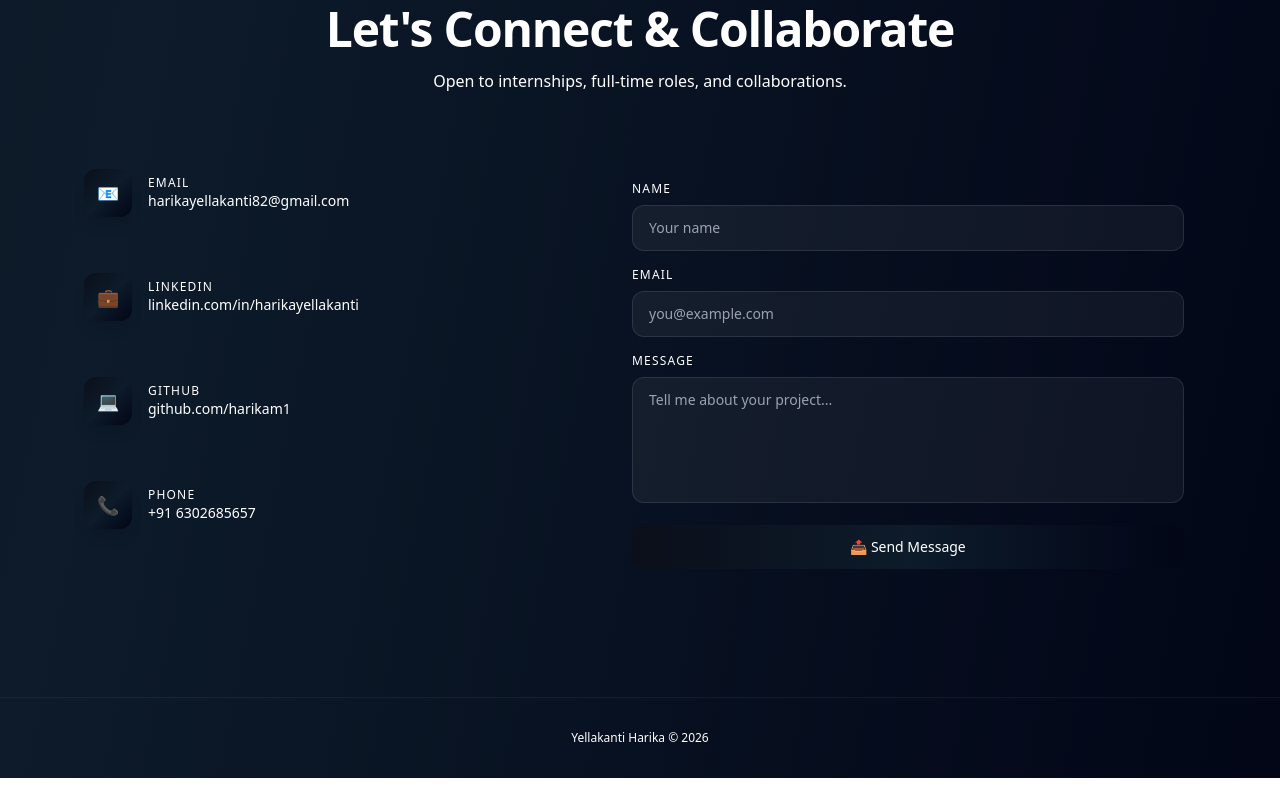
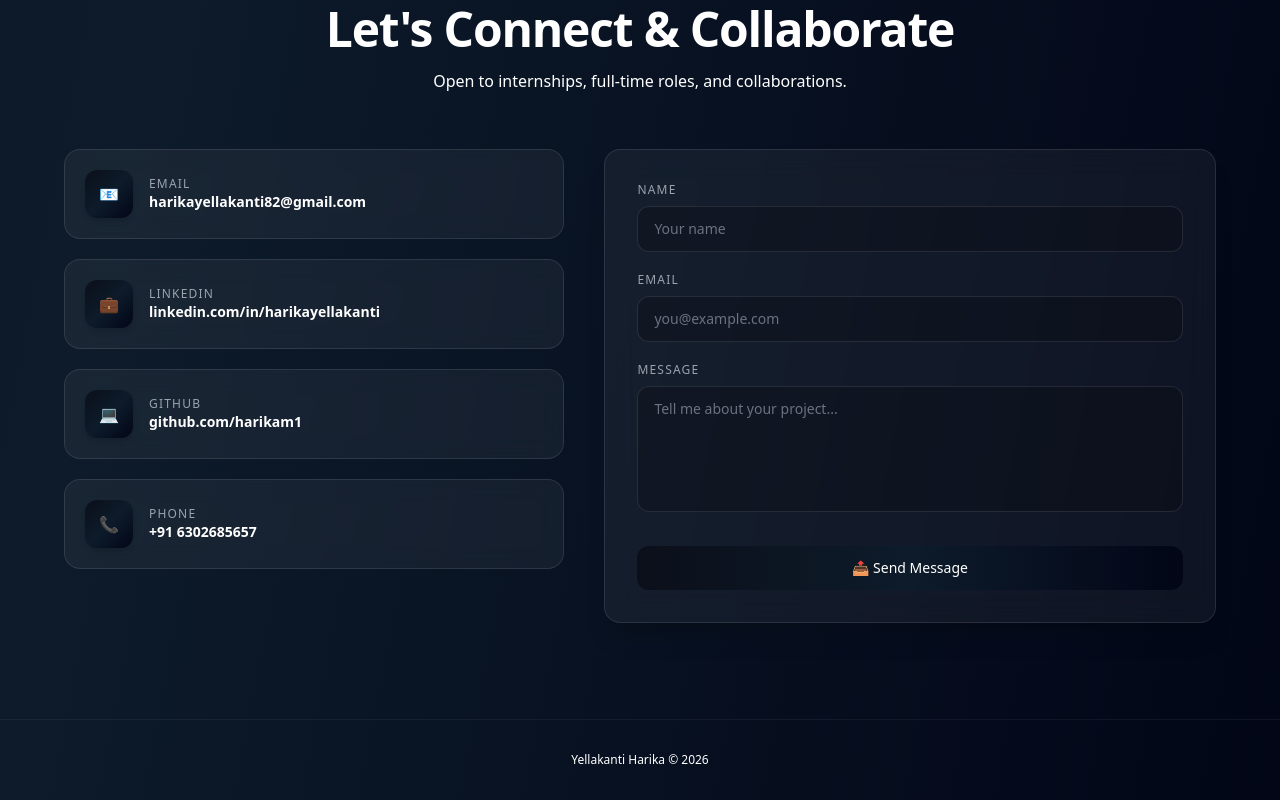
Before and after one commit to harikam1/harikaPortfolio, a React (Vite) app: page / in a window 1280 px wide. Shown: the part 5712-6512 px from the top of the page. Before the commit the page ends 6490 px from the top, so only its background shows below. Built offline with nearby package versions, Linux system fonts and the light colour scheme.

Commit message:
updated contact  project

```diff
--- a/src/components/Contact.jsx
+++ b/src/components/Contact.jsx
@@ -1,4 +1,3 @@
-
 import { motion, AnimatePresence } from "framer-motion";
 import { useState } from "react";
 import SectionHeader from "./SectionHeader";
@@ -11,7 +10,6 @@ export default function Contact() {
   const submit = async (e) => {
     e.preventDefault();
 
-    // validation
     if (!form.name.trim() || !form.email.trim() || !form.message.trim()) {
       setStatus("error");
       setTimeout(() => setStatus("idle"), 3000);
@@ -26,13 +24,10 @@ export default function Contact() {
 
     try {
       setSending(true);
-
-      // simulate API call (replace with backend later)
       await new Promise((r) => setTimeout(r, 900));
-
       setStatus("success");
       setForm({ name: "", email: "", message: "" });
-    } catch (err) {
+    } catch {
       setStatus("error");
     } finally {
       setSending(false);
@@ -76,39 +71,32 @@ export default function Contact() {
           desc="Open to internships, full-time roles, and collaborations."
         />
 
-        <div className="mt-14 grid gap-8 lg:grid-cols-[0.9fr_1.1fr]">
+        <div className="mt-14 grid gap-10 lg:grid-cols-[0.9fr_1.1fr]">
 
           {/* LEFT SIDE */}
           <motion.div
-            initial={{ opacity: 0, x: -30 }}
+            initial={{ opacity: 0, x: -40 }}
             whileInView={{ opacity: 1, x: 0 }}
-            viewport={{ once: true }}
             transition={{ duration: 0.6 }}
-            className="space-y-4"
+            className="space-y-5"
           >
             {contacts.map((c) => (
-              // <a
-              //   key={c.label}
-              //   href={c.href}
-              //   target="_blank"
-              //   rel="noreferrer"
-              //   className="glass group flex items-center gap-4 rounded-2xl p-5 transition-all hover:-translate-y-1 hover:shadow-[0_15px_40px_rgba(180,140,255,0.25)]"
-              // >
               <a
                 key={c.label}
                 href={c.href}
                 target={c.href.startsWith("http") ? "_blank" : "_self"}
                 rel="noreferrer"
-                  className="glass group flex items-center gap-4 rounded-2xl p-5 transition-all hover:-translate-y-1 hover:shadow-[0_15px_40px_rgba(180,140,255,0.25)]"
+                className="group flex items-center gap-4 rounded-2xl border border-white/10 bg-white/5 p-5 backdrop-blur-md transition-all duration-300 hover:-translate-y-1 hover:border-neon-purple hover:shadow-[0_10px_35px_rgba(150,100,255,0.25)]"
               >
-                <div className="flex h-12 w-12 items-center justify-center rounded-xl bg-gradient-to-br from-neon-blue to-neon-purple shadow-lg group-hover:scale-110 transition-transform">
-                  <span className="text-lg">{c.icon}</span>
+                <div className="flex h-12 w-12 items-center justify-center rounded-xl bg-gradient-to-br from-neon-blue to-neon-purple text-white shadow-md transition-transform group-hover:scale-110">
+                  {c.icon}
                 </div>
+
                 <div>
-                  <p className="text-xs uppercase tracking-widest text-muted-foreground">
+                  <p className="text-xs uppercase tracking-widest text-gray-400">
                     {c.label}
                   </p>
-                  <p className="text-sm font-medium text-foreground">
+                  <p className="text-sm font-semibold text-white group-hover:text-neon-blue transition">
                     {c.value}
                   </p>
                 </div>
@@ -118,18 +106,17 @@ export default function Contact() {
 
           {/* FORM */}
           <motion.form
-            initial={{ opacity: 0, x: 30 }}
+            initial={{ opacity: 0, x: 40 }}
             whileInView={{ opacity: 1, x: 0 }}
-            viewport={{ once: true }}
             transition={{ duration: 0.6 }}
             onSubmit={submit}
-            className="glass-strong rounded-2xl p-6 sm:p-8"
+            className="rounded-2xl border border-white/10 bg-white/5 p-8 backdrop-blur-lg shadow-xl"
           >
-            <div className="grid gap-4">
+            <div className="grid gap-5">
 
               {/* NAME */}
               <div>
-                <label className="mb-2 block text-xs uppercase tracking-widest text-muted-foreground">
+                <label className="mb-2 block text-xs uppercase tracking-widest text-gray-400">
                   Name
                 </label>
                 <input
@@ -137,14 +124,14 @@ export default function Contact() {
                   onChange={(e) =>
                     setForm({ ...form, name: e.target.value })
                   }
-                  className="w-full rounded-xl border border-white/10 bg-white/5 px-4 py-3 text-sm outline-none focus:ring-2 focus:ring-neon-purple"
+                  className="w-full rounded-xl border border-white/10 bg-black/20 px-4 py-3 text-sm text-white placeholder-gray-500 outline-none focus:border-neon-purple focus:ring-2 focus:ring-neon-purple/40 transition"
                   placeholder="Your name"
                 />
               </div>
 
               {/* EMAIL */}
               <div>
-                <label className="mb-2 block text-xs uppercase tracking-widest text-muted-foreground">
+                <label className="mb-2 block text-xs uppercase tracking-widest text-gray-400">
                   Email
                 </label>
                 <input
@@ -153,14 +140,14 @@ export default function Contact() {
                   onChange={(e) =>
                     setForm({ ...form, email: e.target.value })
                   }
-                  className="w-full rounded-xl border border-white/10 bg-white/5 px-4 py-3 text-sm outline-none focus:ring-2 focus:ring-neon-purple"
+                  className="w-full rounded-xl border border-white/10 bg-black/20 px-4 py-3 text-sm text-white placeholder-gray-500 outline-none focus:border-neon-purple focus:ring-2 focus:ring-neon-purple/40 transition"
                   placeholder="you@example.com"
                 />
               </div>
 
               {/* MESSAGE */}
               <div>
-                <label className="mb-2 block text-xs uppercase tracking-widest text-muted-foreground">
+                <label className="mb-2 block text-xs uppercase tracking-widest text-gray-400">
                   Message
                 </label>
                 <textarea
@@ -169,7 +156,7 @@ export default function Contact() {
                     setForm({ ...form, message: e.target.value })
                   }
                   rows={5}
-                  className="w-full resize-none rounded-xl border border-white/10 bg-white/5 px-4 py-3 text-sm outline-none focus:ring-2 focus:ring-neon-purple"
+                  className="w-full resize-none rounded-xl border border-white/10 bg-black/20 px-4 py-3 text-sm text-white placeholder-gray-500 outline-none focus:border-neon-purple focus:ring-2 focus:ring-neon-purple/40 transition"
                   placeholder="Tell me about your project..."
                 />
               </div>
@@ -178,7 +165,7 @@ export default function Contact() {
               <button
                 type="submit"
                 disabled={sending}
-                className="rounded-xl bg-gradient-to-r from-neon-blue via-neon-purple to-neon-cyan px-6 py-3 text-sm text-white disabled:opacity-50"
+                className="mt-2 rounded-xl bg-gradient-to-r from-neon-blue via-neon-purple to-neon-cyan px-6 py-3 text-sm font-medium text-white transition-all duration-300 hover:scale-[1.02] hover:shadow-[0_8px_25px_rgba(120,90,255,0.4)] disabled:opacity-50"
               >
                 {sending ? "Sending..." : "📤 Send Message"}
               </button>
@@ -190,10 +177,9 @@ export default function Contact() {
                     initial={{ opacity: 0, y: 10 }}
                     animate={{ opacity: 1, y: 0 }}
                     exit={{ opacity: 0 }}
-                    className="text-sm text-green-400 flex items-center gap-2"
+                    className="flex items-center gap-2 text-sm text-green-400"
                   >
-                    <span>✅</span>
-                    Message sent successfully!
+                    ✅ Message sent successfully!
                   </motion.div>
                 )}
 
@@ -202,10 +188,9 @@ export default function Contact() {
                     initial={{ opacity: 0, y: 10 }}
                     animate={{ opacity: 1, y: 0 }}
                     exit={{ opacity: 0 }}
-                    className="text-sm text-red-400 flex items-center gap-2"
+                    className="flex items-center gap-2 text-sm text-red-400"
                   >
-                    <span>❌</span>
-                    Please fill all fields correctly
+                    ❌ Please fill all fields correctly
                   </motion.div>
                 )}
               </AnimatePresence>
--- a/src/components/Projects.jsx
+++ b/src/components/Projects.jsx
@@ -10,7 +10,7 @@ const projects = [
     long: "A comprehensive solution for property managers and tenants. This system automates rent tracking, maintenance requests, and community notices. Built with a focus on security and scalability, it leverages JWT for protected routes and MongoDB for flexible data modeling.",
     tech: ["React", "Node.js", "MongoDB", "JWT"],
     link: "https://your-demo-link.com",
-    github: "https://github.com/harikam1",
+    github: "https://github.com/harikam1/apartment_management_system.git",
     // Professional property management/real estate dashboard visual
     image: "https://fortresstech.io/hubfs/property_management_software-1.webp",
     iconName: "Home"
@@ -21,7 +21,7 @@ const projects = [
     long: "An intelligent conversational agent capable of understanding user intent and extracting entities for dynamic responses. The project involves training custom NLU models and integrating external APIs via Rasa Actions to provide real-time information.",
     tech: ["Python", "Rasa", "NLP", "Machine Learning"],
     link: "https://your-demo-link.com",
-    github: "https://github.com/harikam1",
+    github: "https://github.com/harikam1/Vcs.git",
     // Modern AI/Neural network interface visual
     image: "https://learn.g2.com/hubfs/chatbot-3.jpg",
     iconName: "Bot"
```
Lines whose indentation alone changed are shown as unchanged.
